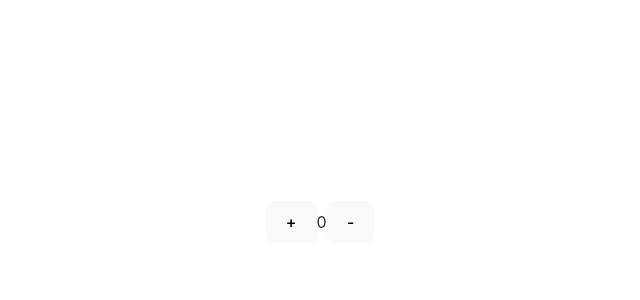
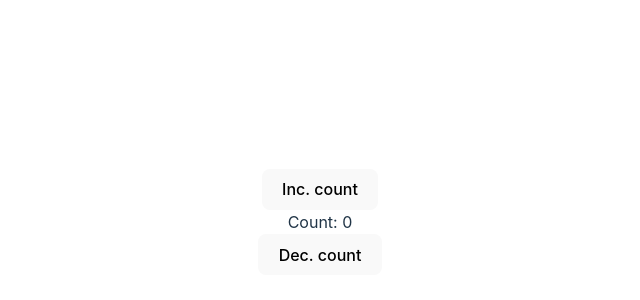
Before and after one commit to danyalkhan999/ReactHooks, a React (Vite) app: page / in a window 1280 px wide. Shown: the part 178-478 px from the top of the page, without its empty margins (320-960 px from the left). Built offline with nearby package versions, Linux system fonts and the light colour scheme.

Commit message:
Button Text

```diff
--- a/src/component/usestate.jsx
+++ b/src/component/usestate.jsx
@@ -1,14 +1,27 @@
-import { useState } from "react"
+import { useState } from "react";
 
 const UseState = () => {
-    const [count, setCount] = useState(0)
-    return (
-        <>
-            <button onClick={() => count >= 0 ? setCount((prevCount) => prevCount + 1) : ''}>+</button>
-            <span>{ count }</span>
-            <button onClick={() => count > 0 ? setCount((prevCount) => prevCount - 1) : ''}>-</button>
-        </>
-    )
-}
+  const [count, setCount] = useState(0);
+  return (
+    <>
+      <button
+        onClick={() =>
+          count >= 0 ? setCount((prevCount) => prevCount + 1) : ""
+        }
+      >
+        Inc. count
+      </button>{" "}
+      <br />
+      <span>Count: {count}</span> <br />
+      <button
+        onClick={() =>
+          count > 0 ? setCount((prevCount) => prevCount - 1) : ""
+        }
+      >
+        Dec. count
+      </button>
+    </>
+  );
+};
 
 export default UseState;
```
